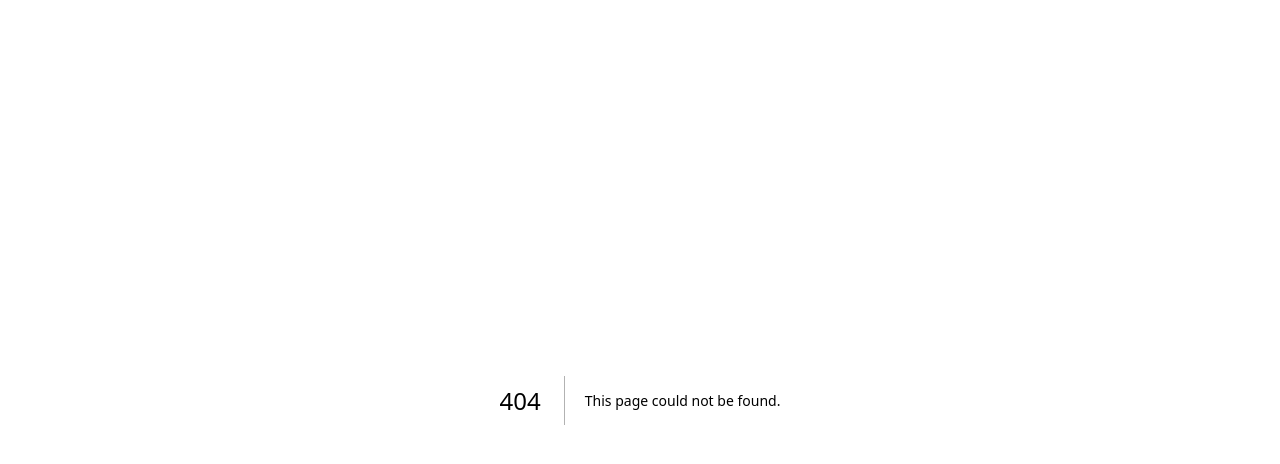
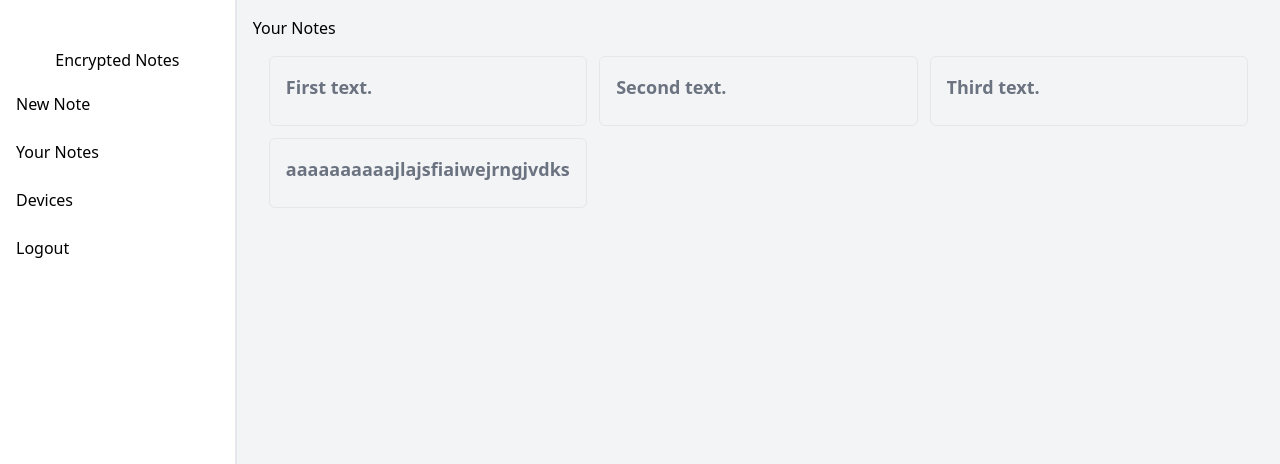
Before and after one commit to yk-saito/encrypted_notes_nextjs, a Next.js app: page /notes in a window 1280 px wide. Before the commit this address had no page. Shown: the top 464 px of the page. Built offline with nearby package versions, Linux system fonts and the light colour scheme.

Commit message:
add note list page

```diff
--- /dev/null
+++ b/pages/notes.tsx
@@ -0,0 +1,62 @@
+import Layout from '../components/Layout'
+import Link from 'next/link'
+import { GetStaticProps, InferGetStaticPropsType, NextPage } from 'next'
+import { Note } from '../types/data'
+
+type NotesProps = InferGetStaticPropsType<typeof getStaticProps>
+
+const Notes: NextPage<NotesProps> = ({ notes }: NotesProps) => {
+  return (
+    <Layout>
+      <span>Your Notes</span>
+
+      <main className="p-4">
+        <div
+          className="grid grid-cols-1 sm:grid-cols-2 md:grid-cols-3 gap-3 max-w-7xl"
+        >
+          {notes.map((note: Note) =>
+            <div
+              className="p-4 rounded-md border border-base-300 bg-base hover:-translate-y-2 transition-transform truncate"
+              key={note.id}
+            >
+              <Link href={`/notes/${note.id}`} passHref>
+                <div className="pointer-events-none">
+                  <h2 className="text-lg font-bold mb-2 line-clamp-3">
+                    <span className="text-gray-500">{note.text}</span>
+                  </h2>
+                </div>
+              </Link>
+            </div>
+          )}
+        </div>
+      </main>
+    </Layout >
+  )
+}
+
+export const getStaticProps: GetStaticProps = async (context) => {
+  const notes: Note[] = [
+    {
+      id: 1,
+      text: "First text.",
+    }, {
+      id: 2,
+      text: "Second text.",
+    }, {
+      id: 3,
+      text: "Third text.",
+    }, {
+      id: 5,
+      text: "aaaaaaaaaajlajsfiaiwejrngjvdksnbjvniaosjdfkawesdfaaaaaaaaaaaaaaa.",
+    },
+  ]
+
+  return {
+    props: {
+      notes,
+    },
+    revalidate: 60,
+  }
+}
+
+export default Notes
```
